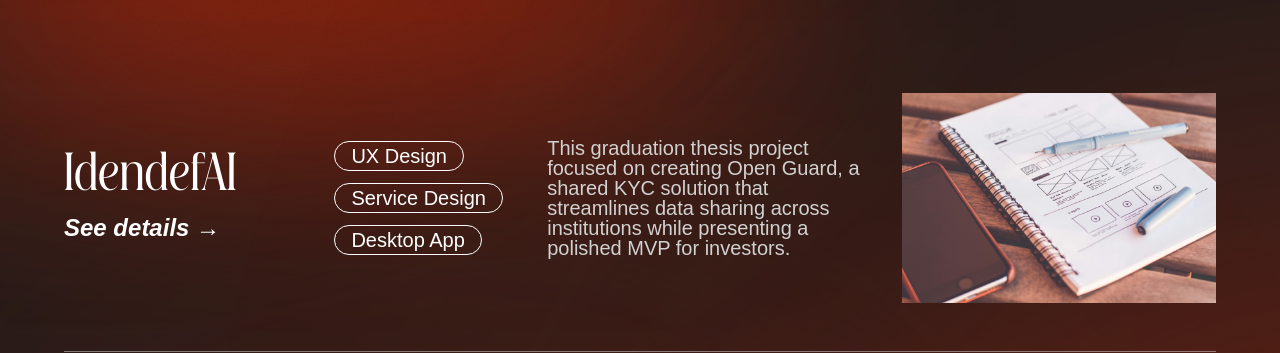
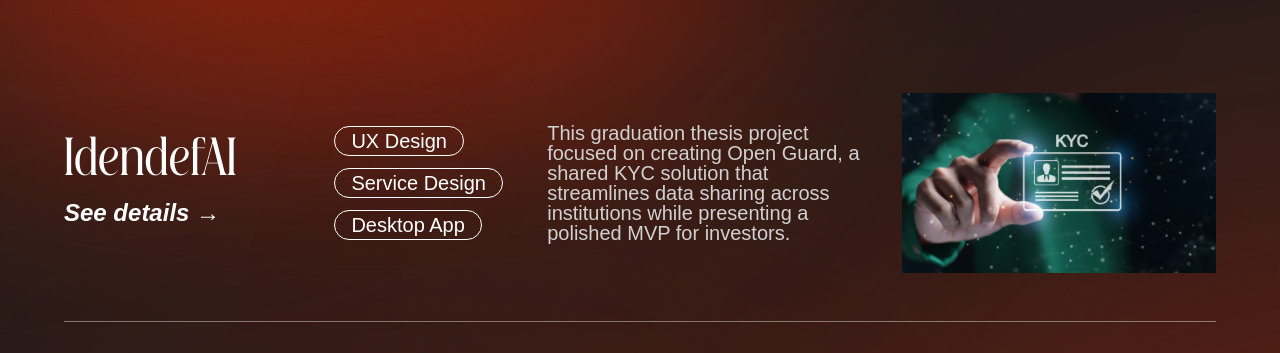
Before and after one commit to akshatmalviya2002/Portfolio-Website-23-08-2025, a plain HTML site: page index.html in a window 1280 px wide. Shown: the part 1211-1564 px from the top of the page. Drawn offline with nearby package versions, Linux system fonts and the light colour scheme; a web font is replaced by a local one.

Commit message:
Update image source for Work Item 1

```diff
--- a/index.html
+++ b/index.html
@@ -485,7 +485,7 @@
           <div class="grid sm:grid-cols-[1fr_1fr] xl:grid-cols-[20%_15%_1fr_1fr] gap-6 xl:gap-10 items-center pb-12 border-b border-white/40">
             <!-- Image - spans 1 column on mobile/tablet, moves to last column on lg+ -->
             <div class="w-full h-full row-span-3 xl:row-span-1 order-1 xl:order-4">
-              <img src="Images/work-1.jpg" alt="Work 1" class="w-full h-full object-cover" />
+              <img src="Images/Work-1.png" alt="Work 1" class="w-full h-full object-cover" />
             </div>
 
             <!-- Title & Link - spans 1 column on mobile/tablet -->
```
